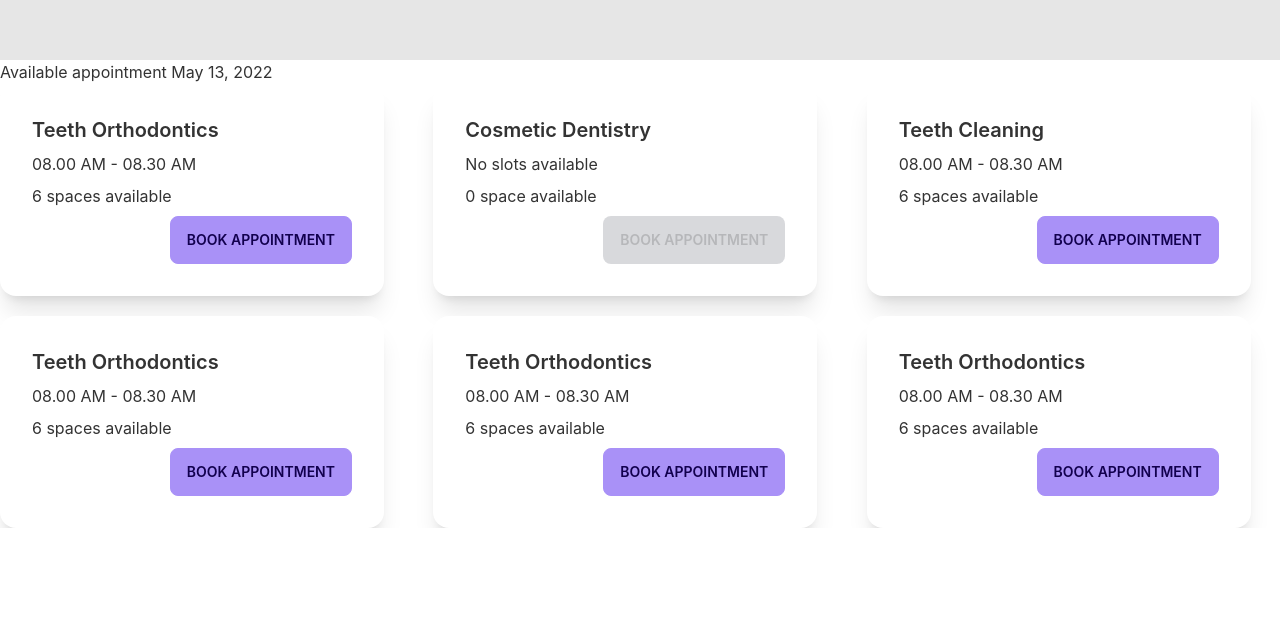
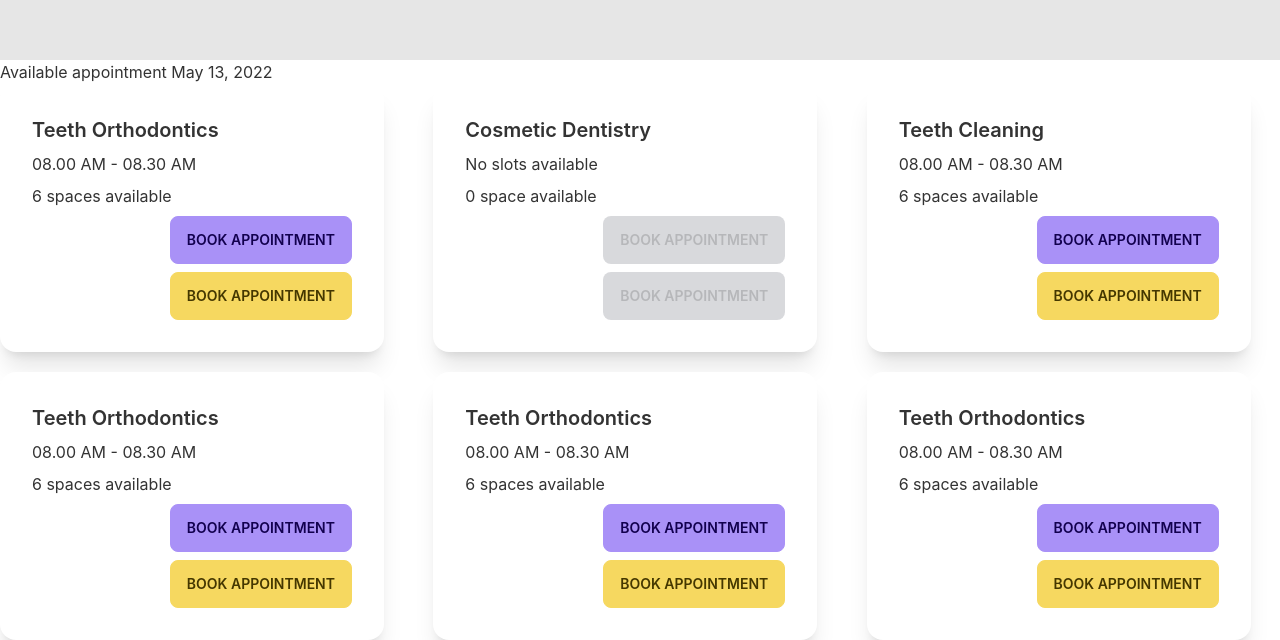
Before and after one commit to Tanimismat/71-doctores-portal, a React (Create React App) app: page /appointment in a window 1280 px wide. Shown: the part 804-1444 px from the top of the page. Before the commit the page ends 1332 px from the top, so only its background shows below. Built offline with nearby package versions, Linux system fonts and the light colour scheme.

Commit message:
booking modal

```diff
--- a/src/Pages/Appointment/Appointment.js
+++ b/src/Pages/Appointment/Appointment.js
@@ -1,5 +1,4 @@
 import React, { useState } from 'react';
-
 import 'react-day-picker/dist/style.css';
 import AppointmentBanner from './AppointmentBanner';
 import AvailableAppointment from './AvailableAppointment';
--- a/src/Pages/Appointment/AvailableAppointment.js
+++ b/src/Pages/Appointment/AvailableAppointment.js
@@ -1,11 +1,13 @@
 import { format } from 'date-fns';
 import React, { useEffect, useState } from 'react';
+import BookingModal from './BookingModal';
 import Service from './Service';
 
 
 const AvailableAppointment = ({ date }) => {
 
     const [services, setServices] = useState([]);
+    const [treatment, setTreatment] = useState(null)
 
     useEffect(() => {
         fetch('service.json')
@@ -23,10 +25,12 @@ const AvailableAppointment = ({ date }) => {
                         <Service
                             key={service._id}
                             service={service}
+                            setTreatment={setTreatment}
                         ></Service>
                     )
                 }
             </div>
+            {treatment && <BookingModal date={date} treatment={treatment}></BookingModal>}
         </div>
     );
 };
--- /dev/null
+++ b/src/Pages/Appointment/BookingModal.js
@@ -0,0 +1,33 @@
+import React from 'react';
+import { format } from 'date-fns';
+
+const BookingModal = ({ treatment, date }) => {
+    return (
+        <div>
+            <input type="checkbox" id="booking-modal" className="modal-toggle" />
+            <div className="modal modal-bottom sm:modal-middle">
+                <div className="modal-box">
+                    <label for="booking-modal" class="btn btn-sm btn-circle absolute right-2 top-2">✕</label>
+                    <h3 className="font-bold text-lg">Booking for: {treatment.name}</h3>
+
+                    <form className='grid grid-cols-1 gap-3'>
+
+                        <input type="text" readOnly value={format(date, 'PP')} class="input input-bordered w-full max-w-xs" />
+                        <input type="text" placeholder="Type here" class="input input-bordered w-full max-w-xs" />
+                        <input type="text" placeholder="Type here" class="input input-bordered w-full max-w-xs" />
+                        <input type="text" placeholder="Type here" class="input input-bordered w-full max-w-xs" />
+                        <input type="text" placeholder="Type here" class="input input-bordered w-full max-w-xs" />
+                        <input type="submit" class="btn btn-primary w-full max-w-xs" />
+
+                    </form>
+
+                    {/* <div className="modal-action">
+                        <label for="booking-modal" className="btn">Yay!</label>
+                    </div> */}
+                </div>
+            </div>
+        </div>
+    );
+};
+
+export default BookingModal;
--- a/src/Pages/Appointment/Service.js
+++ b/src/Pages/Appointment/Service.js
@@ -1,6 +1,6 @@
 import React from 'react';
 
-const Service = ({ service }) => {
+const Service = ({ service, setTreatment }) => {
     console.log(service)
     const { name, slots } = service
     return (
@@ -16,9 +16,19 @@ const Service = ({ service }) => {
                     }
                 </p>
                 <p>{slots.length} {slots.length < 1 ? 'space' : 'spaces'} available</p>
+
                 <div className="card-actions justify-end">
-                    <button disabled={slots.length === 0} className="btn btn-primary">Book appointment</button>
+                    <button
+                        onClick={() => setTreatment(service)}
+                        disabled={slots.length === 0}
+                        className="btn btn-primary">Book appointment</button>
+                    <label
+                        for="booking-modal"
+                        onClick={() => setTreatment(service)}
+                        disabled={slots.length === 0}
+                        class="btn btn-secondary">Book appointment</label>
                 </div>
+
             </div>
         </div>
     );
```
